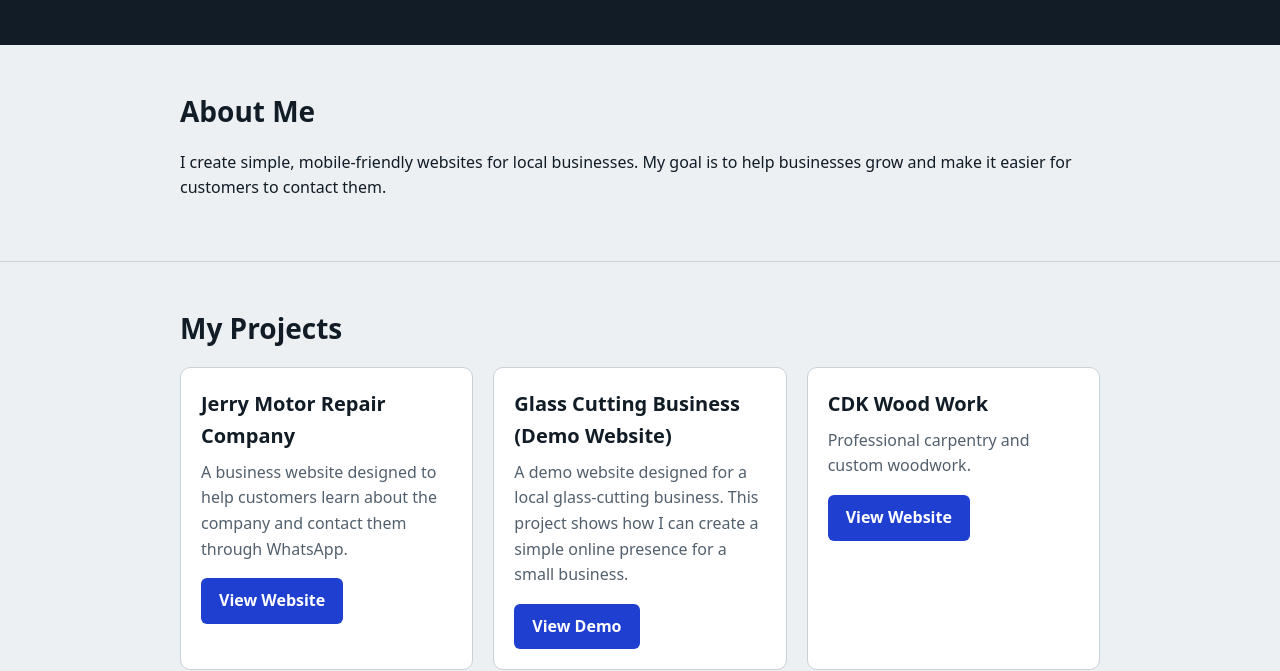
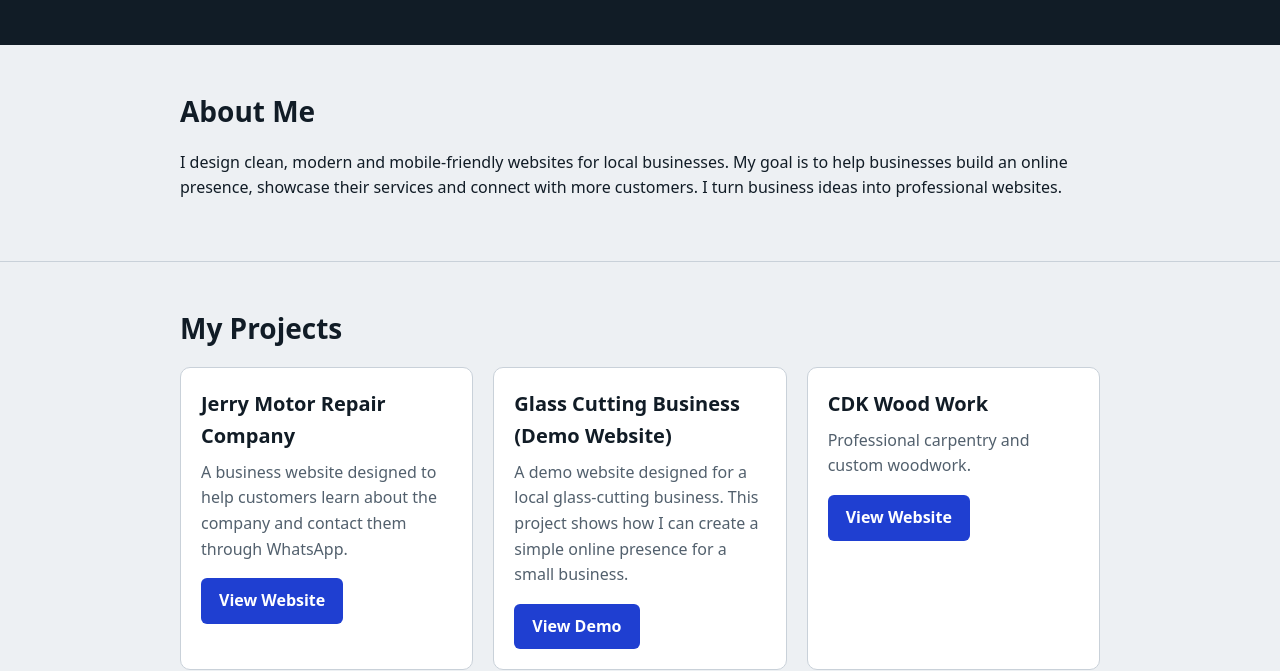
Before and after one commit to gradsongrandpaaboh-dot/Gradson-Grandpa-Aboh, a plain HTML site: page index.html in a window 1280 px wide. Shown: the part 163-834 px from the top of the page. Drawn offline with Linux system fonts and the light colour scheme.

Commit message:
Update index.html

```diff
--- a/index.html
+++ b/index.html
@@ -54,7 +54,8 @@
     <section>
       <div class="wrap">
         <h2>About Me</h2>
-        <p>I create simple, mobile-friendly websites for local businesses. My goal is to help businesses grow and make it easier for customers to contact them.</p>
+      <p>I design clean, modern and mobile-friendly websites for local businesses. My goal is to help businesses build an online presence, showcase their services and connect with more customers. I turn business ideas into professional websites.</p>
+
       </div>
     </section>
 
```
